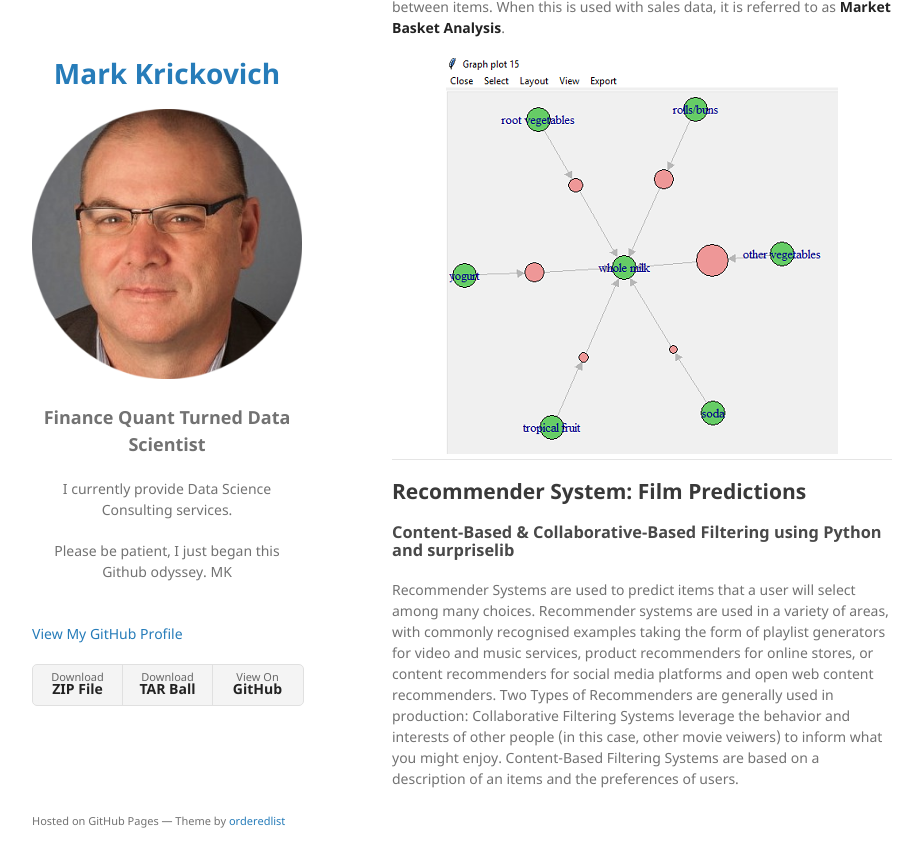
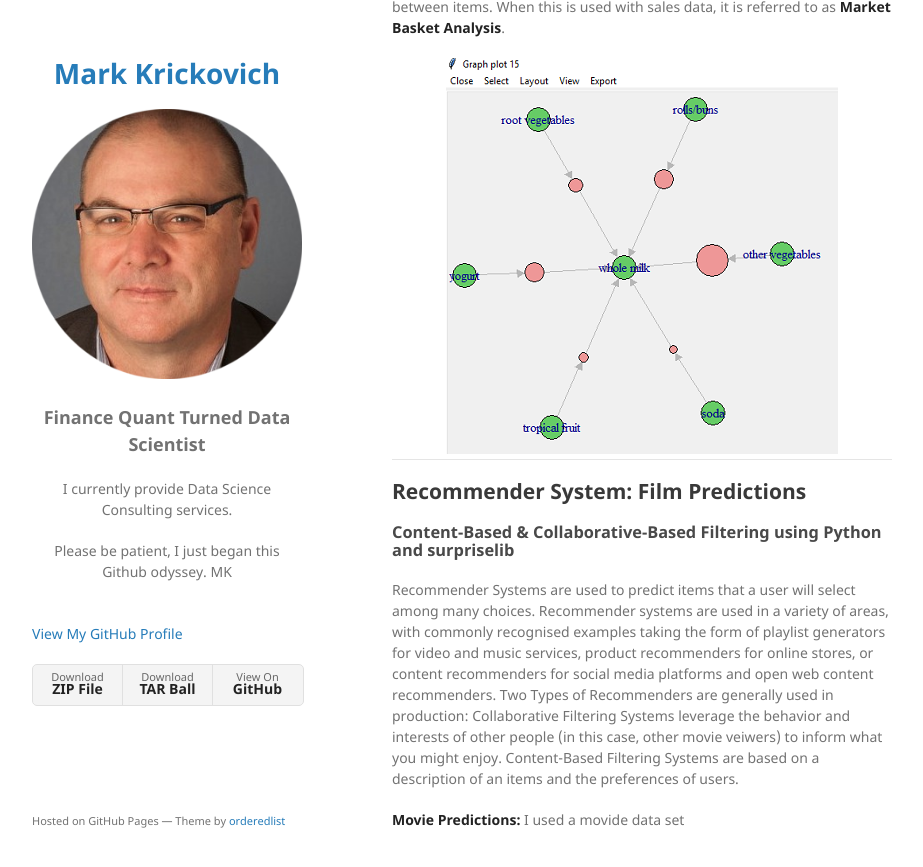
Before and after one commit to MarkKrickovich/MarkKrickovich.github.io, a Jekyll site: the page built from index.md, in a window 1280 px wide and 900 px high, scrolled down 692 px. Shown: the top 867 px of the window, without its empty margins (178-1101 px from the left). Built offline with Jekyll 4.4.1, drawn with Linux system fonts in a browser that asks for light colours; our own code applies the rules of GitHub Pages for plain Markdown files.

Commit message:
Update index.md

```diff
--- a/index.md
+++ b/index.md
@@ -21,3 +21,5 @@ Machine-learning project using association rule mining to find associative patte
 ###  Content-Based & Collaborative-Based Filtering using Python and surpriselib
 
 Recommender Systems are used to predict items that a user will select among many choices. Recommender systems are used in a variety of areas, with commonly recognised examples taking the form of playlist generators for video and music services, product recommenders for online stores, or content recommenders for social media platforms and open web content recommenders.  Two Types of Recommenders are generally used in production: Collaborative Filtering Systems leverage the behavior and interests of other people (in this case, other movie veiwers) to inform what you might enjoy.  Content-Based Filtering Systems are based on a description of an items and the preferences of users.
+
+**Movie Predictions:** I used a movide data set
```
